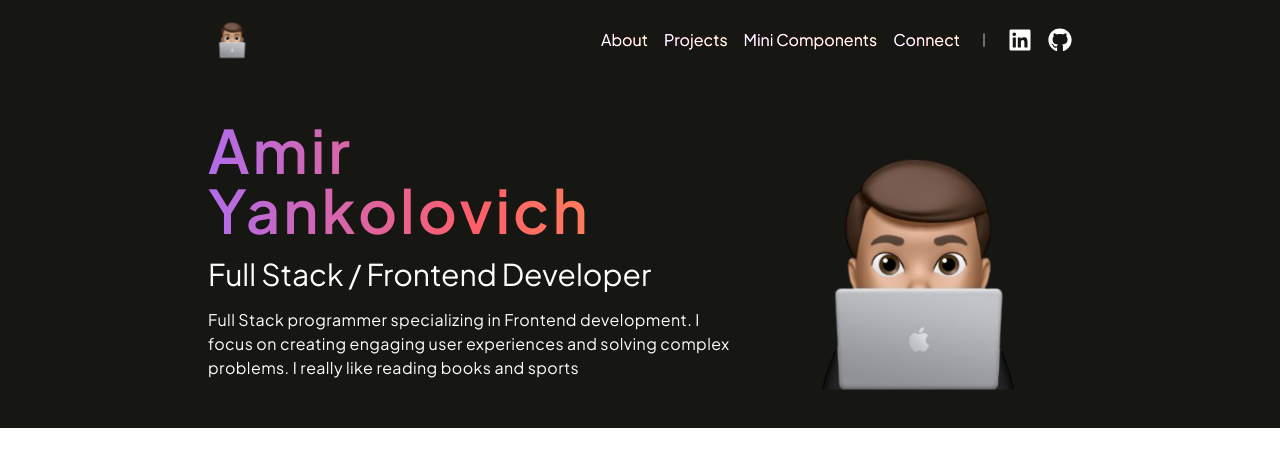
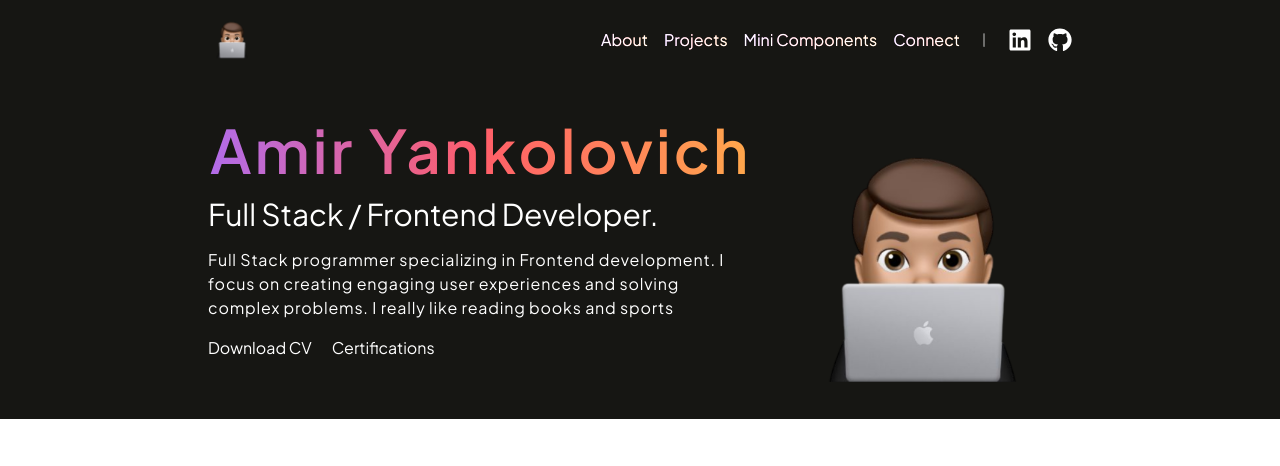
Before and after one commit to Amir2210/Portfolio, a React (Vite) app: page / in a window 1280 px wide. Shown: the top 466 px of the page. Built offline with nearby package versions, Linux system fonts and the light colour scheme.

Commit message:
Create about section

```diff
--- a/src/cmps/About.tsx
+++ b/src/cmps/About.tsx
@@ -1,14 +1,22 @@
 export function About() {
   return (
-    <section className='align-elemets min-h-72 text-white'>
-      <div className='mt-10 sm:flex gap-5'>
+    <section className='align-elemets text-white'>
+      <div className='sm:mt-10 mt-4 sm:flex gap-5 justify-center'>
         <div className=''>
-          <h1 className='capitalize text-6xl gradient-text font-semibold tracking-wider'>amir yankolovich</h1>
-          <h2 className='capitalize mt-4 text-3xl'>full stack / frontend developer</h2>
-          <p className='mt-4 tracking-wide'>Full Stack programmer specializing in Frontend development. I focus on creating engaging user experiences and solving complex problems. I really like reading books and sports</p>
+          <h1 className='justify-center flex capitalize text-4xl sm:text-6xl gradient-text font-semibold tracking-wider'>amir yankolovich</h1>
+          <h2 className='capitalize mt-4 text-xl sm:text-3xl justify-center flex sm:justify-start'>full stack / frontend developer.</h2>
+          <p className='mt-4 tracking-wider text-gray text-center sm:text-left'>Full Stack programmer specializing in Frontend development. I focus on creating engaging user experiences and solving complex problems. I really like reading books and sports</p>
+          <div className='hidden sm:flex sm:flex-wrap gap-5 my-4 items-center'>
+            <div className='capitalize cursor-pointer purple-outline'>download CV</div>
+            <div className='capitalize cursor-pointer purple-outline'>certifications</div>
+          </div>
         </div>
         <div>
           <img src="src/assets/avatar.png" alt="avatar" />
+          <div className='flex flex-wrap justify-center sm:hidden gap-5 my-4 items-center'>
+            <div className='capitalize cursor-pointer purple-outline'>download CV</div>
+            <div className='capitalize cursor-pointer purple-outline'>certifications</div>
+          </div>
         </div>
       </div>
     </section>
```
